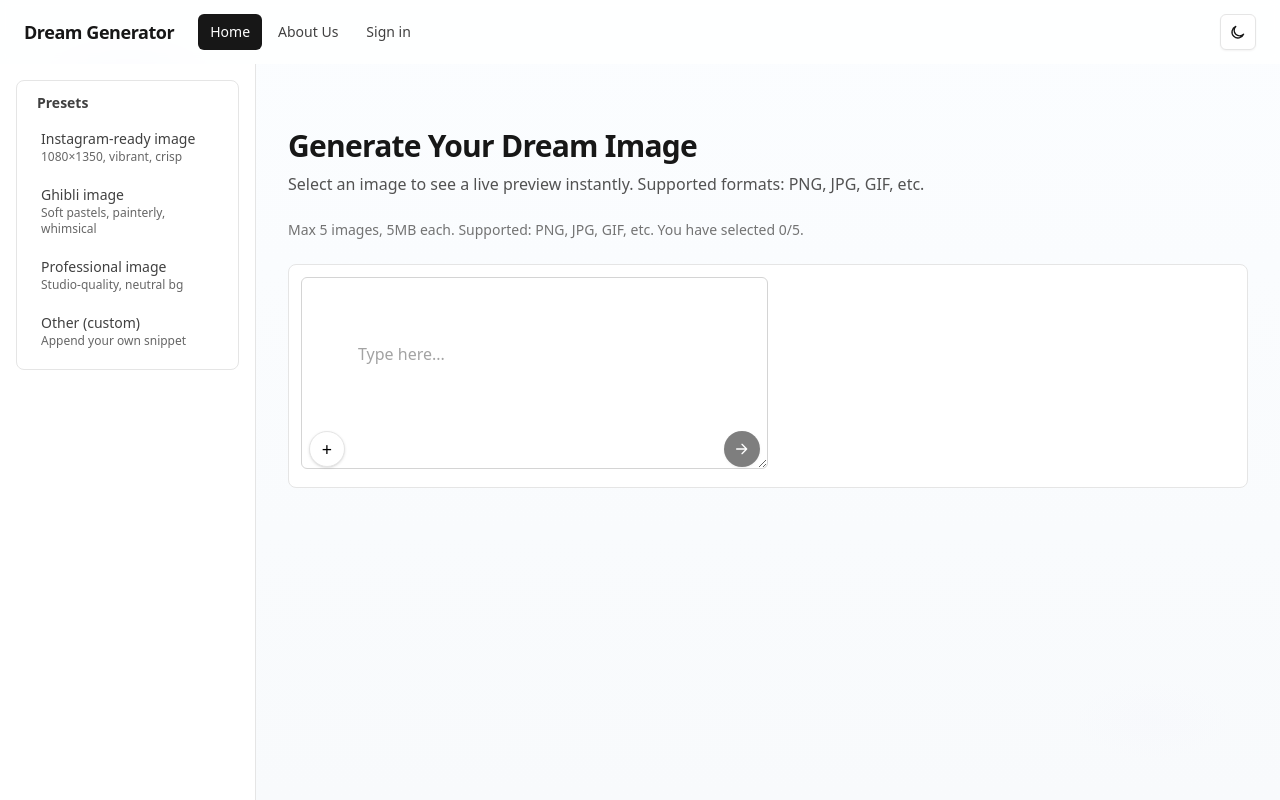
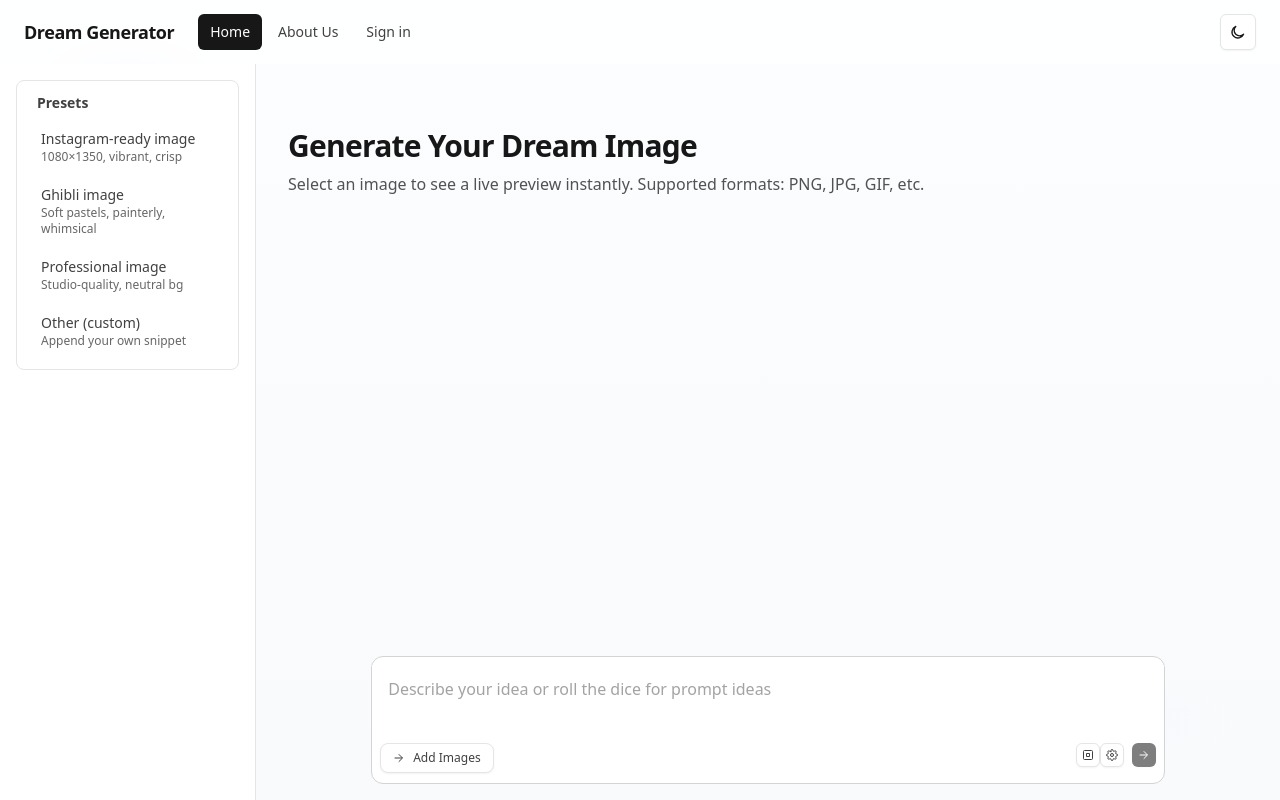
Before and after one commit to nitishkumarsonkar/dream-image-generator, a Next.js app: page / in a window 1280 px wide. Built offline with nearby package versions, Linux system fonts and the light colour scheme.

Commit message:
changes for input box

```diff
--- a/app/page.tsx
+++ b/app/page.tsx
@@ -223,7 +223,9 @@ export default function HomePage() {
         </div>
       )}
 
-      <main className="min-h-screen pt-16 md:ml-64"> {/* Added pt-16 for header height, ml-64 for fixed sidebar */}
+      <main className="h-screen pt-16 md:ml-64 flex flex-col"> {/* Fixed height with flex layout */}
+        {/* Scrollable content area */}
+        <div className="flex-1 overflow-y-auto">
           <div className="app-container px-6 py-16">
             {/* Main content */}
             <section className="min-w-0">
@@ -272,14 +274,6 @@ export default function HomePage() {
                 </div>
               </header>
 
-              <ImageUploader
-                onImagesSelected={setFiles}
-                onTextChange={setNotes}
-                onSubmitText={handleSave}
-                isSubmitting={isLoading}
-                maxImages={5}
-                maxSizeMB={5}
-              />
 
               {savedNotes && (
                 <div className="mt-4 text-sm text-neutral-700 dark:text-neutral-200">
@@ -346,12 +340,9 @@ export default function HomePage() {
                   </ul>
                 </div>
               )}
-          </section>
-        </div>
-      </main>
 
               {generatedImages.length > 0 && (
-        <section className="mx-auto max-w-3xl px-6 py-8 md:ml-64">
+                <div className="mt-8">
                   <div className="p-3 bg-white dark:bg-neutral-900 rounded-lg shadow-sm text-sm text-neutral-700 dark:text-neutral-200">
                     <div className="mb-2 text-sm text-neutral-500 dark:text-neutral-400">
                       Generated image preview
@@ -405,8 +396,24 @@ export default function HomePage() {
                       </div>
                     </div>
                   </div>
+                </div>
+              )}
             </section>
-      )}
+          </div>
+        </div>
+
+        {/* Fixed textarea at bottom */}
+        <div className="p-4">
+          <ImageUploader
+            onImagesSelected={setFiles}
+            onTextChange={setNotes}
+            onSubmitText={handleSave}
+            isSubmitting={isLoading}
+            maxImages={5}
+            maxSizeMB={5}
+          />
+        </div>
+      </main>
     </>
   );
 }
--- a/components/ImageUploader.tsx
+++ b/components/ImageUploader.tsx
@@ -116,6 +116,11 @@ function ImageUploader({ onImageSelected, onImagesSelected, onTextChange, onSubm
     const value = e.target.value;
     setText(value);
     onTextChange?.(value);
+
+    // Auto-resize textarea
+    const textarea = e.target;
+    textarea.style.height = 'auto';
+    textarea.style.height = Math.min(textarea.scrollHeight, 240) + 'px'; // Max 10 lines (24px per line * 10)
   };
 
   const handleKeyDown = (e: React.KeyboardEvent<HTMLTextAreaElement>) => {
@@ -146,28 +151,25 @@ function ImageUploader({ onImageSelected, onImagesSelected, onTextChange, onSubm
       />
 
 
-      <p className="mt-2 text-sm text-neutral-500 dark:text-neutral-400">
+      {/* <p className="mt-2 text-sm text-neutral-500 dark:text-neutral-400">
         Max {maxImages} images, {maxSizeMB}MB each. Supported: PNG, JPG, GIF, etc. You have selected {previewUrls.length}/{maxImages}.
-      </p>
+      </p> */}
 
       {error && (
         <p role="alert" className="mt-3 text-sm text-red-600 dark:text-red-400">{error}</p>
       )}
 
-      <div className="mt-6 rounded-lg border bg-white dark:bg-neutral-900 border-neutral-200 dark:border-neutral-800 p-3">
-        <div className="flex flex-col md:flex-row gap-4">
-          <div className="md:w-1/2">
-            {/* <label htmlFor="image-notes" className="block text-sm font-medium text-neutral-700 mb-2">Prompt</label> */}
-            <div className="relative">
+      <div className="space-y-3 w-[80%] mx-auto">
+        {/* Image previews */}
         {previewUrls.length > 0 && (
-                <div className="absolute top-2 left-2 right-2 flex gap-2 overflow-x-auto h-12 items-center">
+          <div className="flex gap-2 overflow-x-auto h-20 w-100%">
             {previewUrls.map((url, idx) => (
               <div key={url} className="relative flex-shrink-0">
-                      <img src={url} alt={`preview-${idx}`} className="h-10 w-10 object-cover rounded-md border border-neutral-200 dark:border-neutral-700" />
+                <img src={url} alt={`preview-${idx}`} className="h-20 w-20 object-cover rounded-md border border-neutral-200 dark:border-neutral-700" />
                 <button
                   type="button"
                   onClick={() => handleRemoveAt(idx)}
-                        className="absolute -top-1 -right-1 bg-white dark:bg-neutral-800 rounded-full p-0.5 shadow border border-neutral-200 dark:border-neutral-700"
+                  className="absolute top-1 -right-1 bg-white dark:bg-neutral-800 rounded-full p-0.5 shadow border border-neutral-200 dark:border-neutral-700"
                   aria-label={`Remove image ${idx + 1}`}
                 >
                   <span className="text-xs leading-none">✕</span>
@@ -176,31 +178,29 @@ function ImageUploader({ onImageSelected, onImagesSelected, onTextChange, onSubm
             ))}
           </div>
         )}
+
+        {/* Textarea with action buttons */}
+        <div className="space-y-3" >
+          <div className="flex-1 relative rounded-xl border border-neutral-300 bg-white dark:bg-neutral-900">
             <textarea
-                id="image-notes"
+              id="image-prompt"
               value={text}
               onChange={handleTextChange}
               onKeyDown={handleKeyDown}
-                placeholder="Type here..."
-                className="w-full h-48 rounded-md border border-neutral-300 dark:border-neutral-700 bg-white dark:bg-neutral-900 text-neutral-900 dark:text-neutral-100 placeholder-neutral-400 dark:placeholder-neutral-500 p-2 pt-16 pr-14 pl-14 focus:outline-none focus:ring-2 focus:ring-neutral-300 dark:focus:ring-neutral-700"
+              placeholder="Describe your idea or roll the dice for prompt ideas"
+              className="w-full min-h-[60px] max-h-[240px] text-neutral-900 dark:text-neutral-100 mt-2 placeholder-neutral-400 dark:placeholder-neutral-500 dark:bg-neutral-900 px-4 py-3 pr-32 focus:outline-none focus:ring-0 resize-none"
+              style={{ height: 'auto' }}
             />
+
+
+            {/* Icon buttons group inside textarea */}
+            <div className=" w-full h-10 flex">
+               {/* Main action button inside textarea */}
             <button
               type="button"
               onClick={handleOpenPicker}
               disabled={previewUrls.length >= maxImages || isSubmitting}
-                aria-label="Add images"
-                title="Add images"
-                className="absolute bottom-2 left-2 h-9 w-9 rounded-full border border-neutral-200 dark:border-neutral-700 bg-white dark:bg-neutral-800 text-black dark:text-neutral-100 flex items-center justify-center shadow hover:bg-neutral-50 dark:hover:bg-neutral-700 disabled:opacity-50 disabled:cursor-not-allowed transition"
-              >
-                <span className="text-lg leading-none">+</span>
-              </button>
-              <button
-                type="button"
-                onClick={handleSubmit}
-                disabled={!text.trim() || isSubmitting}
-                aria-label="Submit prompt"
-                title="Submit (Enter). Shift+Enter for newline."
-                className="absolute bottom-2 right-2 h-9 w-9 rounded-full bg-black text-white flex items-center justify-center shadow hover:bg-neutral-800 dark:hover:bg-neutral-700 disabled:opacity-50 disabled:cursor-not-allowed transition"
+              className="absolute left-2 flex items-center gap-2 px-3 py-1.5 rounded-lg border border-neutral-200 dark:border-neutral-700 bg-white dark:bg-neutral-800 text-neutral-700 dark:text-neutral-300 hover:bg-neutral-50 dark:hover:bg-neutral-700 disabled:opacity-50 disabled:cursor-not-allowed transition-all duration-200 shadow-sm"
             >
               <svg
                 xmlns="http://www.w3.org/2000/svg"
@@ -208,8 +208,67 @@ function ImageUploader({ onImageSelected, onImagesSelected, onTextChange, onSubm
                 fill="none"
                 stroke="currentColor"
                 strokeWidth="2"
-                  className="h-4 w-4"
-                  aria-hidden="true"
+                className="h-3 w-3"
+              >
+                <path strokeLinecap="round" strokeLinejoin="round" d="M4 12h14M12 5l7 7-7 7" />
+              </svg>
+              <span className="text-xs font-medium">Add Images</span>
+            </button>
+
+              {/* Aspect ratio button */}
+              <button
+                type="button"
+                className="h-6 w-6 absolute right-16 flex rounded-md border border-neutral-200 dark:border-neutral-700 bg-white dark:bg-neutral-800 text-neutral-700 dark:text-neutral-300 hover:bg-neutral-50 dark:hover:bg-neutral-700 flex items-center justify-center transition-all duration-200 shadow-sm"
+                title="Aspect ratio"
+
+              >
+                <svg
+                  xmlns="http://www.w3.org/2000/svg"
+                  viewBox="0 0 24 24"
+                  fill="none"
+                  stroke="currentColor"
+                  strokeWidth="2"
+                  className="h-3 w-3"
+                >
+                  <rect x="3" y="3" width="18" height="18" rx="2" ry="2"/>
+                  <path d="M9 9h6v6H9z"/>
+                </svg>
+              </button>
+
+              {/* Settings button */}
+              <button
+                type="button"
+                className="h-6 w-6 absolute right-10 rounded-md border border-neutral-200 dark:border-neutral-700 bg-white dark:bg-neutral-800 text-neutral-700 dark:text-neutral-300 hover:bg-neutral-50 dark:hover:bg-neutral-700 flex items-center justify-center transition-all duration-200 shadow-sm"
+                title="Settings"
+              >
+                <svg
+                  xmlns="http://www.w3.org/2000/svg"
+                  viewBox="0 0 24 24"
+                  fill="none"
+                  stroke="currentColor"
+                  strokeWidth="2"
+                  className="h-3 w-3"
+                >
+                  <circle cx="12" cy="12" r="3"/>
+                  <path d="M19.4 15a1.65 1.65 0 0 0 .33 1.82l.06.06a2 2 0 0 1 0 2.83 2 2 0 0 1-2.83 0l-.06-.06a1.65 1.65 0 0 0-1.82-.33 1.65 1.65 0 0 0-1 1.51V21a2 2 0 0 1-2 2 2 2 0 0 1-2-2v-.09A1.65 1.65 0 0 0 9 19.4a1.65 1.65 0 0 0-1.82.33l-.06.06a2 2 0 0 1-2.83 0 2 2 0 0 1 0-2.83l.06-.06a1.65 1.65 0 0 0 .33-1.82 1.65 1.65 0 0 0-1.51-1H3a2 2 0 0 1-2-2 2 2 0 0 1 2-2h.09A1.65 1.65 0 0 0 4.6 9a1.65 1.65 0 0 0-.33-1.82l-.06-.06a2 2 0 0 1 0-2.83 2 2 0 0 1 2.83 0l.06.06a1.65 1.65 0 0 0 1.82.33H9a1.65 1.65 0 0 0 1 1.51V3a2 2 0 0 1 2-2 2 2 0 0 1 2 2v.09a1.65 1.65 0 0 0 1 1.51 1.65 1.65 0 0 0 1.82-.33l.06-.06a2 2 0 0 1 2.83 0 2 2 0 0 1 0 2.83l-.06.06a1.65 1.65 0 0 0-.33 1.82V9a1.65 1.65 0 0 0 1.51 1H21a2 2 0 0 1 2 2 2 2 0 0 1-2 2h-.09a1.65 1.65 0 0 0-1.51 1z"/>
+                </svg>
+              </button>
+
+              {/* Submit button */}
+              <button
+                type="button"
+                onClick={handleSubmit}
+                disabled={!text.trim() || isSubmitting}
+                className="h-6 w-6 absolute right-2 rounded-md bg-black text-white flex items-center justify-center hover:bg-neutral-800 disabled:opacity-50 disabled:cursor-not-allowed transition-all duration-200 shadow-sm"
+                title="Submit prompt"
+              >
+                <svg
+                  xmlns="http://www.w3.org/2000/svg"
+                  viewBox="0 0 24 24"
+                  fill="none"
+                  stroke="currentColor"
+                  strokeWidth="2"
+                  className="h-3 w-3"
                 >
                   <path strokeLinecap="round" strokeLinejoin="round" d="M4 12h14M12 5l7 7-7 7" />
                 </svg>
```
Lines whose indentation alone changed are shown as unchanged.
